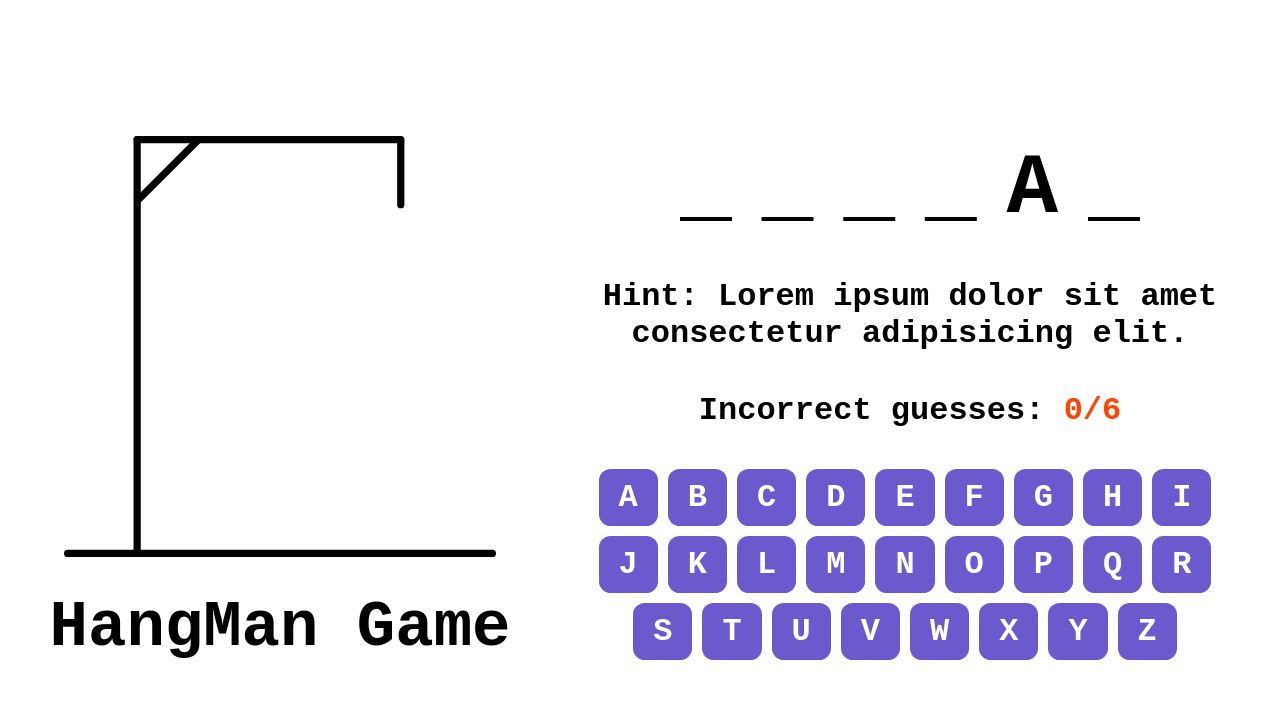
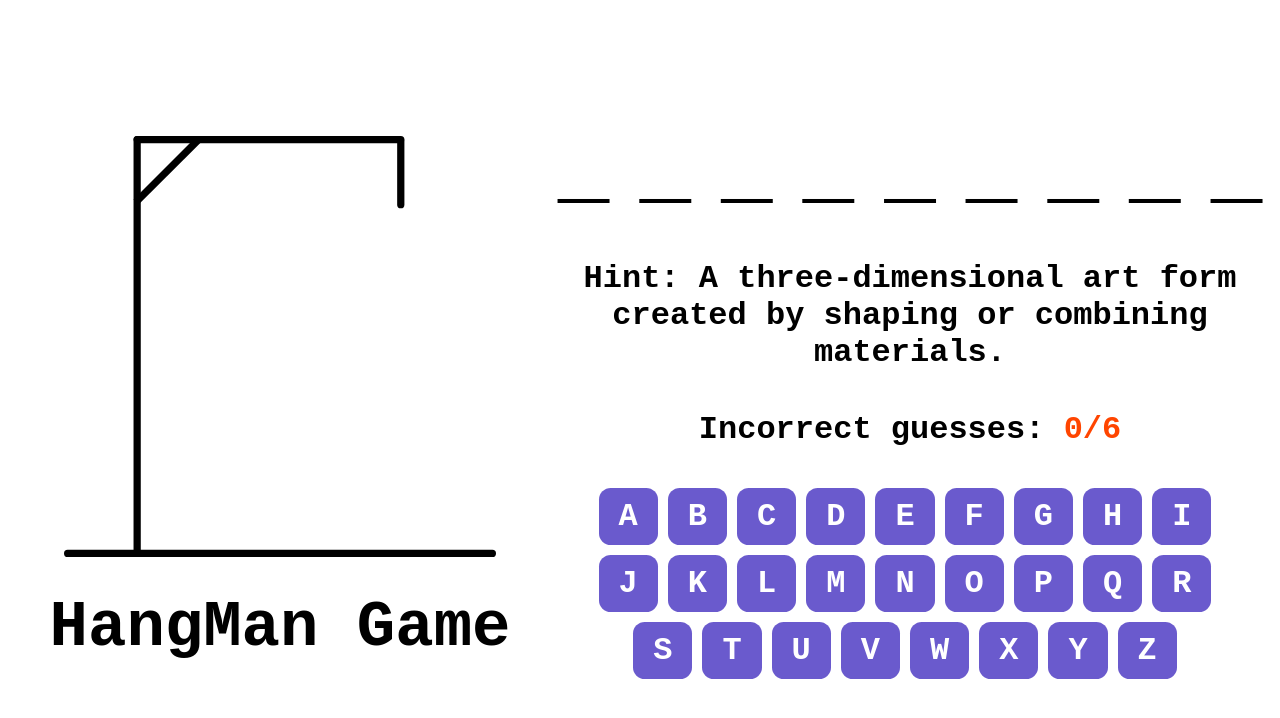
Before and after one commit to Arxons/hangMan, a website with bundled scripts: page index.html in a window 1280 px wide. Built offline with nearby package versions, Linux system fonts and the light colour scheme; a web font is replaced by a local one.

Commit message:
done base game logic

```diff
--- a/index.html
+++ b/index.html
@@ -30,19 +30,13 @@
                         <div class="letter">_</div>
                         <div class="letter">_</div>
                         <div class="letter">_</div>
-                        <div class="letter">A</div>
+                        <div class="letter">_</div>
                         <div class="letter">_</div>
                     </div>
-                    <div class="hint">
-                        Hint:
-                        <strong>
-                            Lorem ipsum dolor sit amet consectetur adipisicing
-                            elit.</strong
-                        >
-                    </div>
+                    <div class="hint"></div>
                     <div class="incorrect-guesses">
                         Incorrect guesses:
-                        <span class="text-hightlight">0/6</span>
+                        <span class="text-highlight">0/6</span>
                     </div>
                     <div class="virtual-keyboard">
                         <div class="line">
@@ -81,5 +75,6 @@
                 </div>
             </div>
         </main>
+        <script type="module" src="./src/js/main.js"></script>
     </body>
 </html>
--- a/src/css/main.css
+++ b/src/css/main.css
@@ -78,9 +78,22 @@ body {
     color: #fff;
     background-color: rgb(106, 90, 205);
     border-radius: 20%;
+    cursor: pointer;
 }
 
-.text-hightlight {
+.key:hover {
+    opacity: 0.4;
+}
+
+.key.blocked {
+    opacity: 0.4;
+}
+
+.key.correct {
+    background-color: rgb(50, 205, 50);
+}
+
+.text-highlight {
     color: rgb(255, 69, 0);
 }
 
--- /dev/null
+++ b/src/js/main.js
@@ -0,0 +1,90 @@
+import wordList from '../wordList.js';
+
+function init() {
+    const wordIndex = getRandomInt(wordList.length);
+    const word = wordList[wordIndex].word.split('');
+    const hint = wordList[wordIndex].hint;
+    const blockedLetters = new Set();
+
+    console.log(word, hint);
+
+    document.addEventListener('keydown', event =>
+        handleKeydown(event, word, blockedLetters),
+    );
+    createAnswerLetters(word, hint);
+    console.log(blockedLetters);
+}
+
+function createAnswerLetters(word, hint) {
+    const answerLetters = document.querySelector('.answer-letters');
+    const hintElement = document.querySelector('.hint');
+    let wordContent = '';
+    let hintContent = '';
+
+    word.forEach((letter, i) => {
+        wordContent += createContent(i, true);
+        hintContent = createContent(i, false, hint);
+    });
+    answerLetters.innerHTML = wordContent;
+    hintElement.innerHTML = hintContent;
+}
+
+function handleKeydown(event, word, blockedLetters) {
+    let isCorrect = false;
+    const isBlockedLetter = blockedLetters.has(event.key);
+
+    word.forEach((letter, i) => {
+        if (letter == event.key) {
+            const correctLetter = document.getElementById(`${i}`);
+            correctLetter.textContent = letter.toUpperCase();
+            isCorrect = true;
+            blockVirtualKey(event.key, isCorrect);
+        }
+    });
+
+    if (!isCorrect && !isBlockedLetter) {
+        blockedLetters.add(event.key);
+        blockVirtualKey(event.key);
+        incorrectAnswersCounter(blockedLetters);
+    }
+}
+
+function incorrectAnswersCounter(blockedLetters) {
+    const incorrectElement = document.querySelector('.incorrect-guesses');
+    const gallowsImage = document.querySelector('.gallows-image');
+    const incorrectAnswers = blockedLetters.size;
+
+    if (incorrectAnswers <= 6) {
+        incorrectElement.innerHTML = `Incorrect guesses:
+                        <span class="text-highlight">${incorrectAnswers}/6</span>`;
+
+        gallowsImage.src = `./src/images/hangman-${incorrectAnswers}.svg`;
+    }
+}
+
+function createContent(i, isWordContent, hint) {
+    if (isWordContent) {
+        const content = `<div class="letter" id="${i}">_</div>`;
+        return content;
+    } else {
+        const content = `
+                        Hint: <strong>${hint}</strong>`;
+        return content;
+    }
+}
+
+function blockVirtualKey(key) {
+    console.log(key);
+    const keyElements = document.querySelectorAll('.key');
+    keyElements.forEach(el => {
+        if (el.textContent == key.toUpperCase()) {
+            el.classList.add('blocked');
+        }
+    });
+}
+
+function getRandomInt(max) {
+    return Math.floor(Math.random() * max);
+}
+
+init();
--- /dev/null
+++ b/src/wordList.js
@@ -0,0 +1,264 @@
+const wordList = [
+    {
+        word: 'guitar',
+        hint: 'A musical instrument with strings.',
+    },
+    {
+        word: 'oxygen',
+        hint: 'A colorless, odorless gas essential for life.',
+    },
+    {
+        word: 'mountain',
+        hint: "A large natural elevation of the Earth's surface.",
+    },
+    {
+        word: 'painting',
+        hint: 'An art form using colors on a surface to create images or expression.',
+    },
+    {
+        word: 'astronomy',
+        hint: 'The scientific study of celestial objects and phenomena.',
+    },
+    {
+        word: 'football',
+        hint: 'A popular sport played with a spherical ball.',
+    },
+    {
+        word: 'chocolate',
+        hint: 'A sweet treat made from cocoa beans.',
+    },
+    {
+        word: 'butterfly',
+        hint: 'An insect with colorful wings and a slender body.',
+    },
+    {
+        word: 'history',
+        hint: 'The study of past events and human civilization.',
+    },
+    {
+        word: 'pizza',
+        hint: 'A savory dish consisting of a round, flattened base with toppings.',
+    },
+    {
+        word: 'jazz',
+        hint: 'A genre of music characterized by improvisation and syncopation.',
+    },
+    {
+        word: 'camera',
+        hint: 'A device used to capture and record images or videos.',
+    },
+    {
+        word: 'diamond',
+        hint: 'A precious gemstone known for its brilliance and hardness.',
+    },
+    {
+        word: 'adventure',
+        hint: 'An exciting or daring experience.',
+    },
+    {
+        word: 'science',
+        hint: 'The systematic study of the structure and behavior of the physical and natural world.',
+    },
+    {
+        word: 'bicycle',
+        hint: 'A human-powered vehicle with two wheels.',
+    },
+    {
+        word: 'sunset',
+        hint: 'The daily disappearance of the sun below the horizon.',
+    },
+    {
+        word: 'coffee',
+        hint: 'A popular caffeinated beverage made from roasted coffee beans.',
+    },
+    {
+        word: 'dance',
+        hint: 'A rhythmic movement of the body often performed to music.',
+    },
+    {
+        word: 'galaxy',
+        hint: 'A vast system of stars, gas, and dust held together by gravity.',
+    },
+    {
+        word: 'orchestra',
+        hint: 'A large ensemble of musicians playing various instruments.',
+    },
+    {
+        word: 'volcano',
+        hint: 'A mountain or hill with a vent through which lava, rock fragments, hot vapor, and gas are ejected.',
+    },
+    {
+        word: 'novel',
+        hint: 'A long work of fiction, typically with a complex plot and characters.',
+    },
+    {
+        word: 'sculpture',
+        hint: 'A three-dimensional art form created by shaping or combining materials.',
+    },
+    {
+        word: 'symphony',
+        hint: 'A long musical composition for a full orchestra, typically in multiple movements.',
+    },
+    {
+        word: 'architecture',
+        hint: 'The art and science of designing and constructing buildings.',
+    },
+    {
+        word: 'ballet',
+        hint: 'A classical dance form characterized by precise and graceful movements.',
+    },
+    {
+        word: 'astronaut',
+        hint: 'A person trained to travel and work in space.',
+    },
+    {
+        word: 'waterfall',
+        hint: 'A cascade of water falling from a height.',
+    },
+    {
+        word: 'technology',
+        hint: 'The application of scientific knowledge for practical purposes.',
+    },
+    {
+        word: 'rainbow',
+        hint: 'A meteorological phenomenon that is caused by reflection, refraction, and dispersion of light.',
+    },
+    {
+        word: 'universe',
+        hint: 'All existing matter, space, and time as a whole.',
+    },
+    {
+        word: 'piano',
+        hint: 'A musical instrument played by pressing keys that cause hammers to strike strings.',
+    },
+    {
+        word: 'vacation',
+        hint: 'A period of time devoted to pleasure, rest, or relaxation.',
+    },
+    {
+        word: 'rainforest',
+        hint: 'A dense forest characterized by high rainfall and biodiversity.',
+    },
+    {
+        word: 'theater',
+        hint: 'A building or outdoor area in which plays, movies, or other performances are staged.',
+    },
+    {
+        word: 'telephone',
+        hint: 'A device used to transmit sound over long distances.',
+    },
+    {
+        word: 'language',
+        hint: 'A system of communication consisting of words, gestures, and syntax.',
+    },
+    {
+        word: 'desert',
+        hint: 'A barren or arid land with little or no precipitation.',
+    },
+    {
+        word: 'sunflower',
+        hint: 'A tall plant with a large yellow flower head.',
+    },
+    {
+        word: 'fantasy',
+        hint: 'A genre of imaginative fiction involving magic and supernatural elements.',
+    },
+    {
+        word: 'telescope',
+        hint: 'An optical instrument used to view distant objects in space.',
+    },
+    {
+        word: 'breeze',
+        hint: 'A gentle wind.',
+    },
+    {
+        word: 'oasis',
+        hint: 'A fertile spot in a desert where water is found.',
+    },
+    {
+        word: 'photography',
+        hint: 'The art, process, or practice of creating images by recording light or other electromagnetic radiation.',
+    },
+    {
+        word: 'safari',
+        hint: 'An expedition or journey, typically to observe wildlife in their natural habitat.',
+    },
+    {
+        word: 'planet',
+        hint: 'A celestial body that orbits a star and does not produce light of its own.',
+    },
+    {
+        word: 'river',
+        hint: 'A large natural stream of water flowing in a channel to the sea, a lake, or another such stream.',
+    },
+    {
+        word: 'tropical',
+        hint: 'Relating to or situated in the region between the Tropic of Cancer and the Tropic of Capricorn.',
+    },
+    {
+        word: 'mysterious',
+        hint: 'Difficult or impossible to understand, explain, or identify.',
+    },
+    {
+        word: 'enigma',
+        hint: 'Something that is mysterious, puzzling, or difficult to understand.',
+    },
+    {
+        word: 'paradox',
+        hint: 'A statement or situation that contradicts itself or defies intuition.',
+    },
+    {
+        word: 'puzzle',
+        hint: 'A game, toy, or problem designed to test ingenuity or knowledge.',
+    },
+    {
+        word: 'whisper',
+        hint: 'To speak very softly or quietly, often in a secretive manner.',
+    },
+    {
+        word: 'shadow',
+        hint: 'A dark area or shape produced by an object blocking the light.',
+    },
+    {
+        word: 'secret',
+        hint: 'Something kept hidden or unknown to others.',
+    },
+    {
+        word: 'curiosity',
+        hint: 'A strong desire to know or learn something.',
+    },
+    {
+        word: 'unpredictable',
+        hint: 'Not able to be foreseen or known beforehand; uncertain.',
+    },
+    {
+        word: 'obfuscate',
+        hint: 'To confuse or bewilder someone; to make something unclear or difficult to understand.',
+    },
+    {
+        word: 'unveil',
+        hint: 'To make known or reveal something previously secret or unknown.',
+    },
+    {
+        word: 'illusion',
+        hint: 'A false perception or belief; a deceptive appearance or impression.',
+    },
+    {
+        word: 'moonlight',
+        hint: 'The light from the moon.',
+    },
+    {
+        word: 'vibrant',
+        hint: 'Full of energy, brightness, and life.',
+    },
+    {
+        word: 'nostalgia',
+        hint: 'A sentimental longing or wistful affection for the past.',
+    },
+    {
+        word: 'brilliant',
+        hint: 'Exceptionally clever, talented, or impressive.',
+    },
+];
+
+export default wordList;
```
